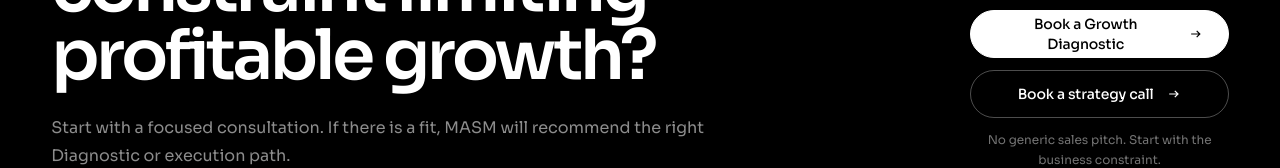
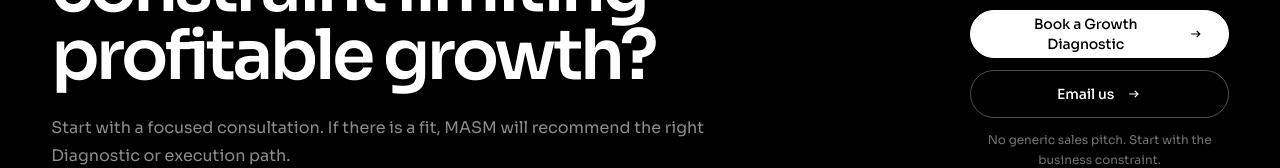
Before and after one commit to sianmatti/masm-website, a Next.js app: page / in a window 1280 px wide. Shown: the part 9122-9290 px from the top of the page. Built offline with nearby package versions, Linux system fonts and the light colour scheme; no server answers.

Commit message:
Update booking CTA flow and add thank-you page

```diff
--- a/components/footer.tsx
+++ b/components/footer.tsx
@@ -1,3 +1,4 @@
+import { growthDiagnosticEmailUrl } from "@/lib/contact";
 import { ArrowIcon, BrandLockup } from "./ui";
 import { BookingCta } from "./booking-cta";
 
@@ -20,14 +21,12 @@ export function Footer() {
             <BookingCta inverted className="w-full" source="homepage_footer">
               Book a Growth Diagnostic
             </BookingCta>
-            <BookingCta
-              type="strategy"
-              variant="secondary"
-              source="homepage_footer_strategy"
-              className="w-full !border-white/30 !text-white hover:!bg-white hover:!text-ink"
+            <a
+              href={growthDiagnosticEmailUrl}
+              className="button-secondary w-full !border-white/30 !text-white hover:!bg-white hover:!text-ink"
             >
-              Book a strategy call
-            </BookingCta>
+              Email us <ArrowIcon />
+            </a>
             <p className="text-center text-xs leading-5 text-white/45">
               No generic sales pitch. Start with the business constraint.
             </p>
```
